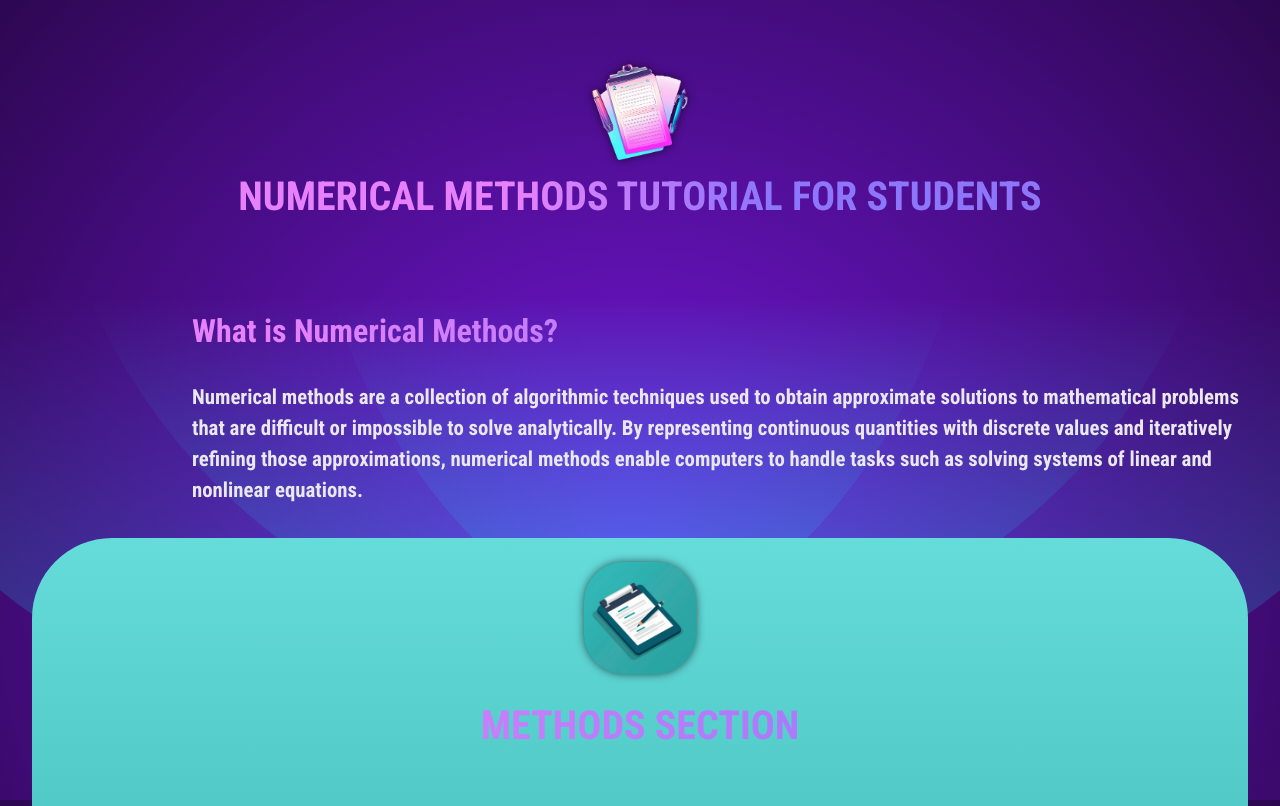
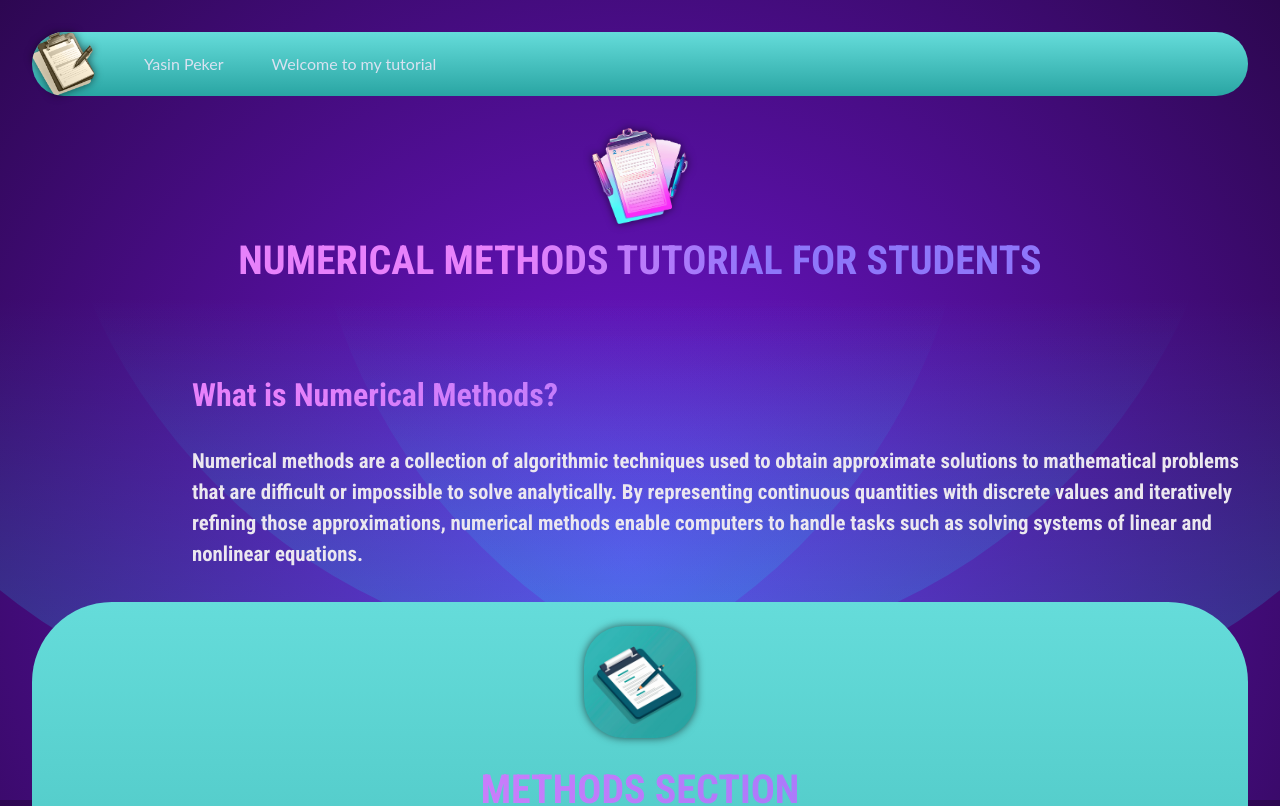
Before and after one commit to yasinserhatpeker/numericalProjectForStudents, a React (Vite) app: page / in a window 1280 px wide. Shown: the top 806 px of the page. Built offline with nearby package versions, Linux system fonts and the light colour scheme.

Commit message:
navbar css is added.

```diff
--- a/src/App.jsx
+++ b/src/App.jsx
@@ -1,10 +1,12 @@
 import Header from "./components/Header";
 import Menu from "./components/Menu";
+import Navbar from "./components/Navbar";
 
 export default function App() {
 
      return (
         <>
+         <Navbar/>
          <Header/>
          <Menu/>
         </>
--- a/src/components/Menu.jsx
+++ b/src/components/Menu.jsx
@@ -14,31 +14,31 @@ export default function Menu() {
             <div className="section">
             <img src={bisectionLogo} alt="" />
              <h4>Bisection</h4>
-             <button data-label="Register" class="rainbow-hover">
-              <span class="sp">Bisection</span>
+             <button data-label="Register" className="rainbow-hover">
+              <span className="sp">Bisection</span>
               </button>
              </div>
              <div className="section">
             <img src={newtonRaphsonLogo} alt="" />
              <h4>Newton Raphson</h4>
-             <button data-label="Register" class="rainbow-hover">
-              <span class="sp">Newton Raphson</span>
+             <button data-label="Register" className="rainbow-hover">
+              <span className="sp">Newton Raphson</span>
               </button>
              </div>
 
              <div className="section">
             <img src={simpsonsRule} alt="" />
              <h4>Simpson's Rule</h4>
-             <button data-label="Register" class="rainbow-hover">
-              <span class="sp">Simpson's Rule</span>
+             <button data-label="Register" className="rainbow-hover">
+              <span className="sp">Simpson's Rule</span>
               </button>
              </div>
 
              <div className="section">
             <img src={gaussSeidel} alt="" />
              <h4>Gauss Seidel</h4>
-             <button data-label="Register" class="rainbow-hover">
-              <span class="sp">Gauss Seidel</span>
+             <button data-label="Register" className="rainbow-hover">
+              <span className="sp">Gauss Seidel</span>
               </button>
              </div>
 
--- a/src/components/Navbar.jsx
+++ b/src/components/Navbar.jsx
@@ -1,5 +1,12 @@
+import navbarLogo from '../assets/navbar-logo.png';
 export default function Navbar() {
     return (
+        <div id="navbar">
+            <img src={navbarLogo} alt="" />
+             <span>Yasin Peker</span>
+
+             <p>Welcome to my tutorial</p>
+        </div>
 
     )
 }
--- a/src/index.css
+++ b/src/index.css
@@ -172,7 +172,7 @@ header h3 {
   -webkit-background-clip: text;
   -webkit-text-fill-color: transparent;
   background-clip: text;
-  text-fill-color: transparent;
+  -webkit-text-fill-color: transparent;
   display: block;
 }
 
@@ -180,3 +180,26 @@ header h3 {
   transition: 0.3s;
   transform: scale(0.93);
 }
+
+#navbar {
+  display: flex;
+  justify-content:flex-start;
+  align-items:center;
+  gap: 3rem;
+  margin:0;
+  text-align: center;
+  font-family: 'Lato', serif;
+  -webkit-font-smoothing: antialiased;
+  -moz-osx-font-smoothing: grayscale;
+  background: linear-gradient(#65dcda, #29a5a3);
+  color: #d9e2f1;
+  border-radius: 3rem;
+  width: 100%;
+
+}
+#navbar img {
+  width: 4rem;
+  height: 4rem;
+  filter: drop-shadow(0 0 4px rgba(0, 0, 0, 0.6));
+  border-radius: 2.5rem;
+}
```
Also changed, not shown: src/assets/navbar-logo.png (added).
